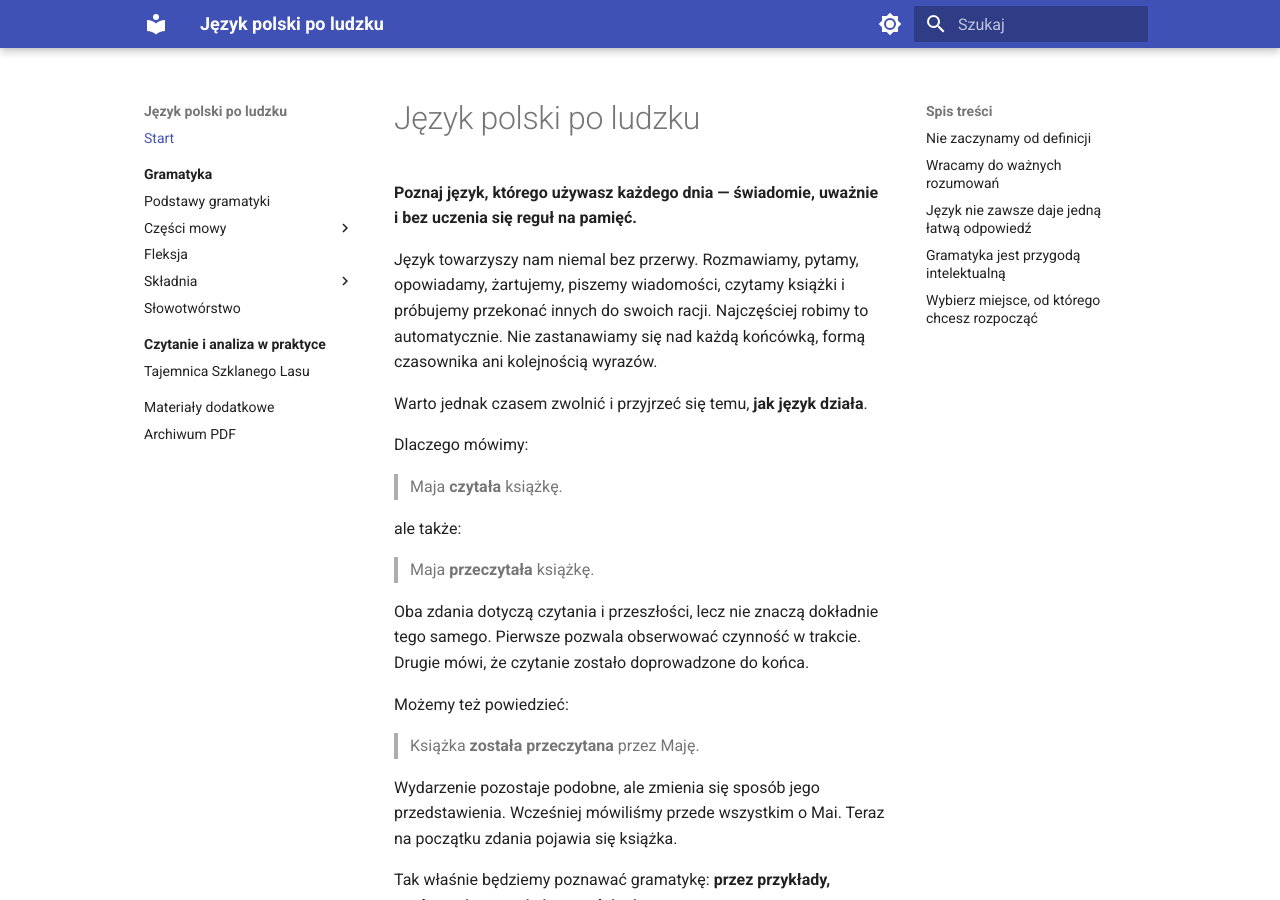
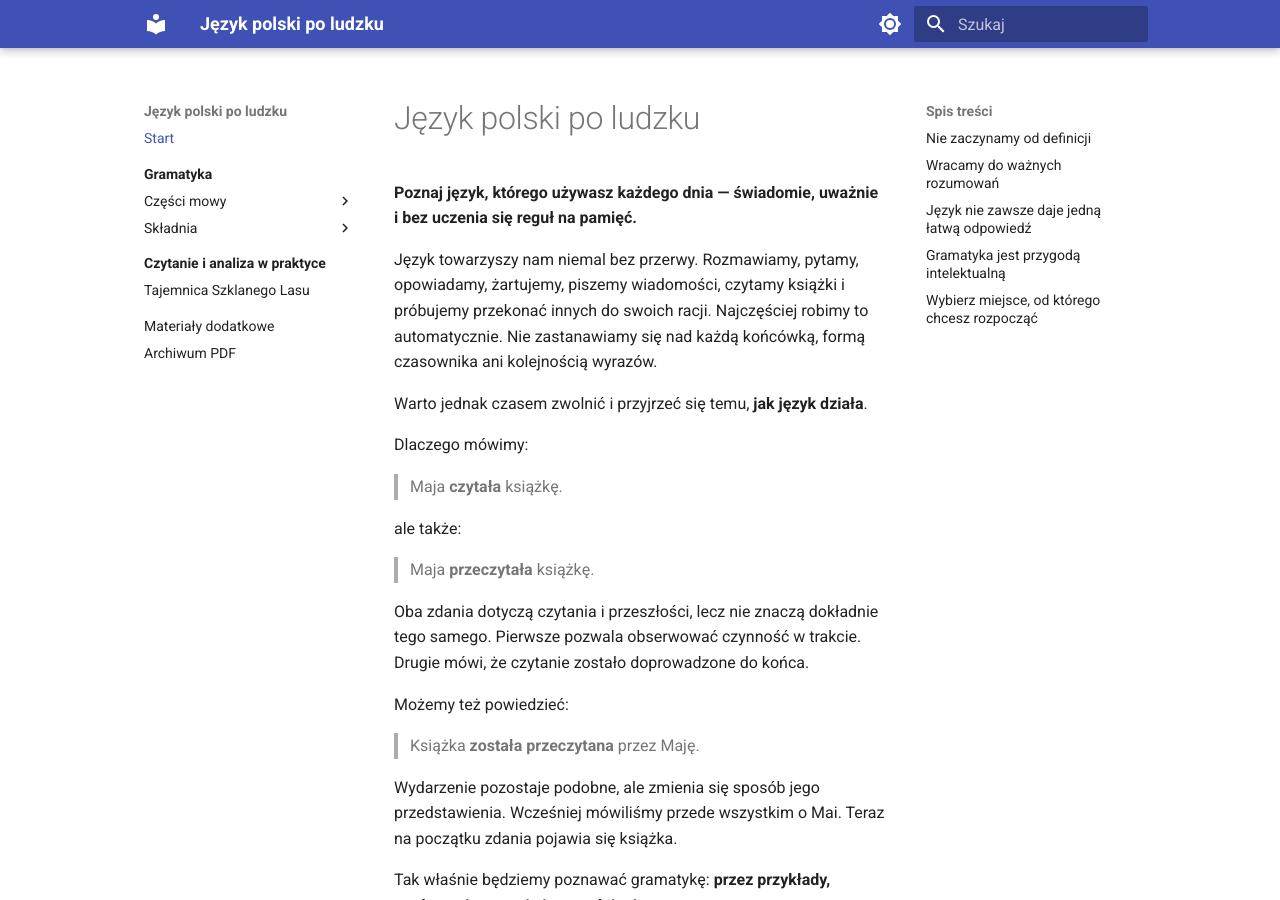
Before and after one commit to dchorazkiewicz/SP_JP, an MkDocs documentation site: the page built from docs/index.md, in a window 1280 px wide and 900 px high. Built offline with MkDocs 1.6.1 and Material for MkDocs 9.7.7, drawn with Linux system fonts in a browser that asks for light colours; some of the changed lines change nothing that is shown.

Commit message:
Hide empty grammar placeholder sections

```diff
--- a/mkdocs.yml
+++ b/mkdocs.yml
@@ -58,7 +58,6 @@ nav:
   - Start: index.md
   - Gramatyka:
       - Przegląd: gramatyka/index.md
-      - Podstawy gramatyki: gramatyka/podstawy/index.md
       - Części mowy:
           - Przegląd: gramatyka/czesci-mowy/index.md
           - Granice klasyfikacji: gramatyka/czesci-mowy/granice-klasyfikacji.md
@@ -133,7 +132,6 @@ nav:
               - Składnia i interpunkcja: gramatyka/czesci-mowy/wykrzyknik/skladnia-i-interpunkcja.md
               - Styl i kontekst: gramatyka/czesci-mowy/wykrzyknik/styl-i-kontekst.md
               - Wykrzykniki w tekście: gramatyka/czesci-mowy/wykrzyknik/wykrzykniki-w-tekscie.md
-      - Fleksja: gramatyka/fleksja/index.md
       - Składnia:
           - Wprowadzenie: gramatyka/skladnia/index.md
           - Orzeczenie:
@@ -202,7 +200,6 @@ nav:
               - Analiza wielopoziomowa: gramatyka/skladnia/zwiazki-skladniowe/analiza-wielopoziomowa.md
               - Granice klasyfikacji: gramatyka/skladnia/zwiazki-skladniowe/granice-klasyfikacji.md
               - Związki w tekście: gramatyka/skladnia/zwiazki-skladniowe/zwiazki-w-tekscie.md
-      - Słowotwórstwo: gramatyka/slowotworstwo/index.md
   - Czytanie i analiza w praktyce:
       - Wprowadzenie: praktyka/index.md
       - Tajemnica Szklanego Lasu: praktyka/interaktywna-analiza-czesci-mowy.md
```
